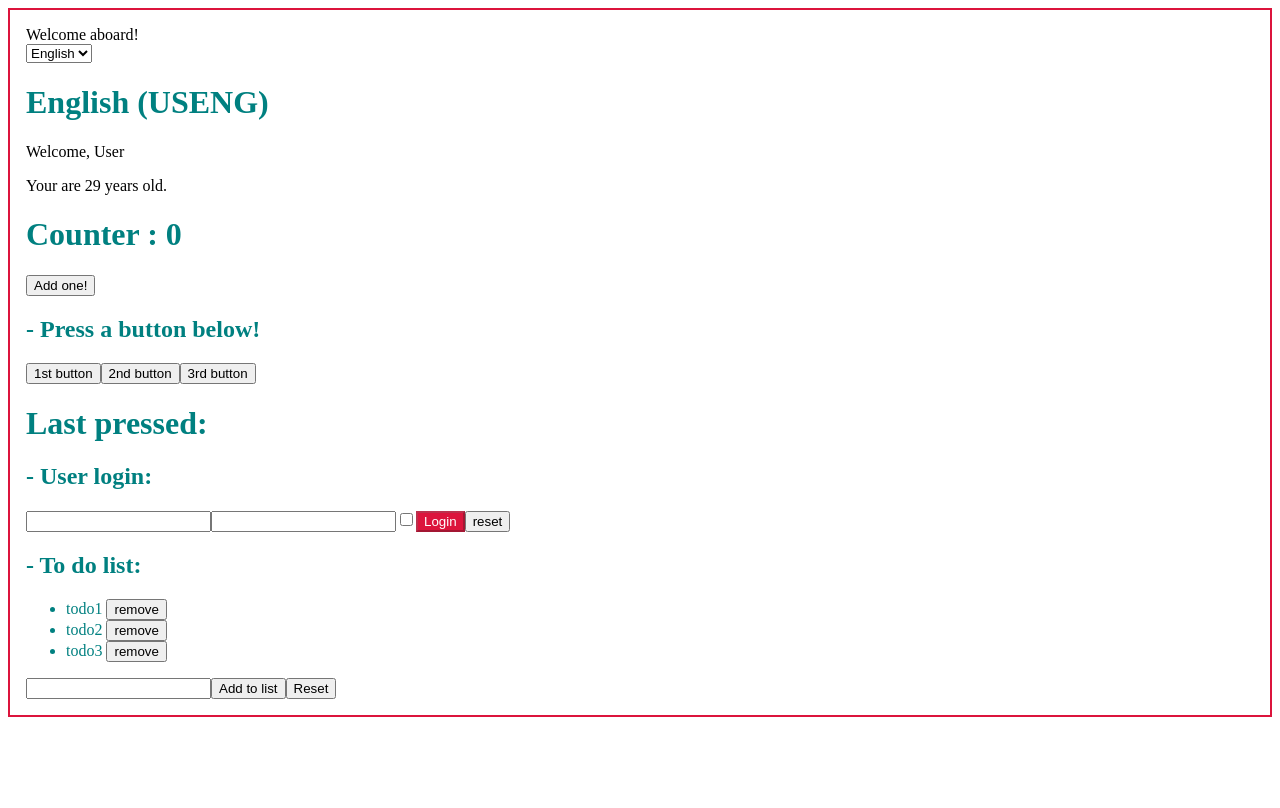
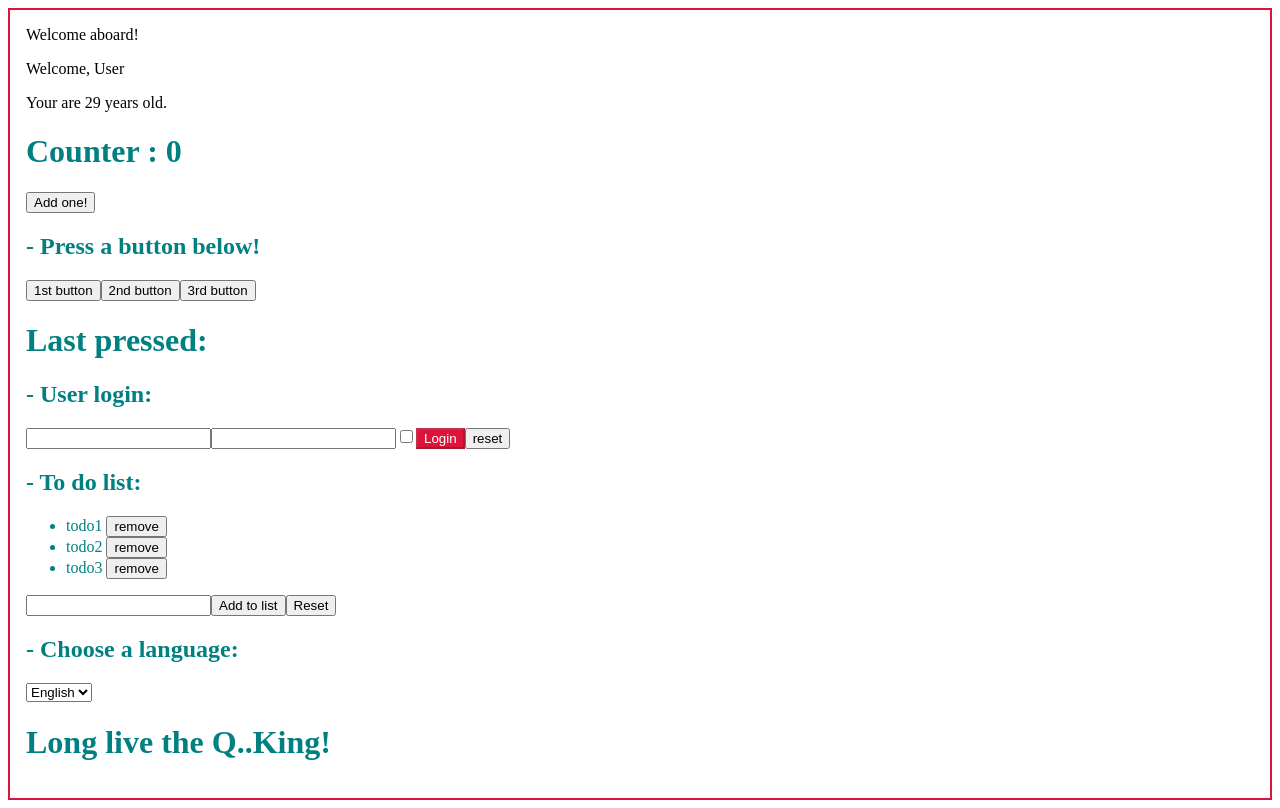
Before and after one commit to Francxmf/dhreactexercises, a React (Create React App) app: page / in a window 1280 px wide. Built offline with nearby package versions, Linux system fonts and the light colour scheme.

Commit message:
Small ui tweaks

```diff
--- a/src/App.js
+++ b/src/App.js
@@ -5,6 +5,7 @@ import { Counter } from "./Counter";
 import { ClickTracker } from "./ClickTracker";
 import { Login } from "./Login";
 import { ToDoList } from "./ToDoList";
+import { Sum } from "./Sum";
 import { DisplayLanguage } from "./DisplayLanguage";
 import { LanguageContext } from "./LanguageContext";
 
@@ -25,18 +26,7 @@ export class App extends React.Component{
   render(){
       return (
         <Container title="Welcome aboard!">
-           <div>
-           <select
-             value={this.state.language}
-             onChange={this.LangChangeHandler}
-           >
-             <option value="en">English</option>
-             <option value="it">Italiano</option>
-           </select>
-         </div>
-         <LanguageContext.Provider value={this.state.language}>
-           <DisplayLanguage currentLang = {this.state.language} />
-         </LanguageContext.Provider>
+
 
           <Welcome age={29} />
           <Counter initialValue={0} />
@@ -58,6 +48,19 @@ export class App extends React.Component{
                </>
              );
            }}/>
+           <div>
+            <h2>- Choose a language:</h2>
+           <select
+             value={this.state.language}
+             onChange={this.LangChangeHandler}
+           >
+             <option value="en">English</option>
+             <option value="it">Italiano</option>
+           </select>
+         </div>
+         <LanguageContext.Provider value={this.state.language}>
+           <DisplayLanguage currentLang = {this.state.language} />
+         </LanguageContext.Provider>
         </Container>
       );
   }
--- a/src/DisplayLanguage.js
+++ b/src/DisplayLanguage.js
@@ -2,8 +2,8 @@ import React from "react";
 import { LanguageContext } from "./LanguageContext";
 
  const strings = {
-     en : {selected_Lang : "English (USENG)"},
-     it : {selected_Lang : "Italiano (ITA)"},
+     en : {selected_Lang : "Long live the Q..King!"},
+     it : {selected_Lang : "Verità per Giulio Regeni!"},
 
  }
 
--- /dev/null
+++ b/src/Sum.js
@@ -0,0 +1,10 @@
+export function Sum({numbers}) {
+    let mystyle = {
+        color : "red"
+    }
+    let summ = 0
+    numbers.forEach(element => {
+        summ += element
+    });
+  return <h1 style={mystyle}>The sum of the numbers in the array is : {summ}</h1>;
+}
```
